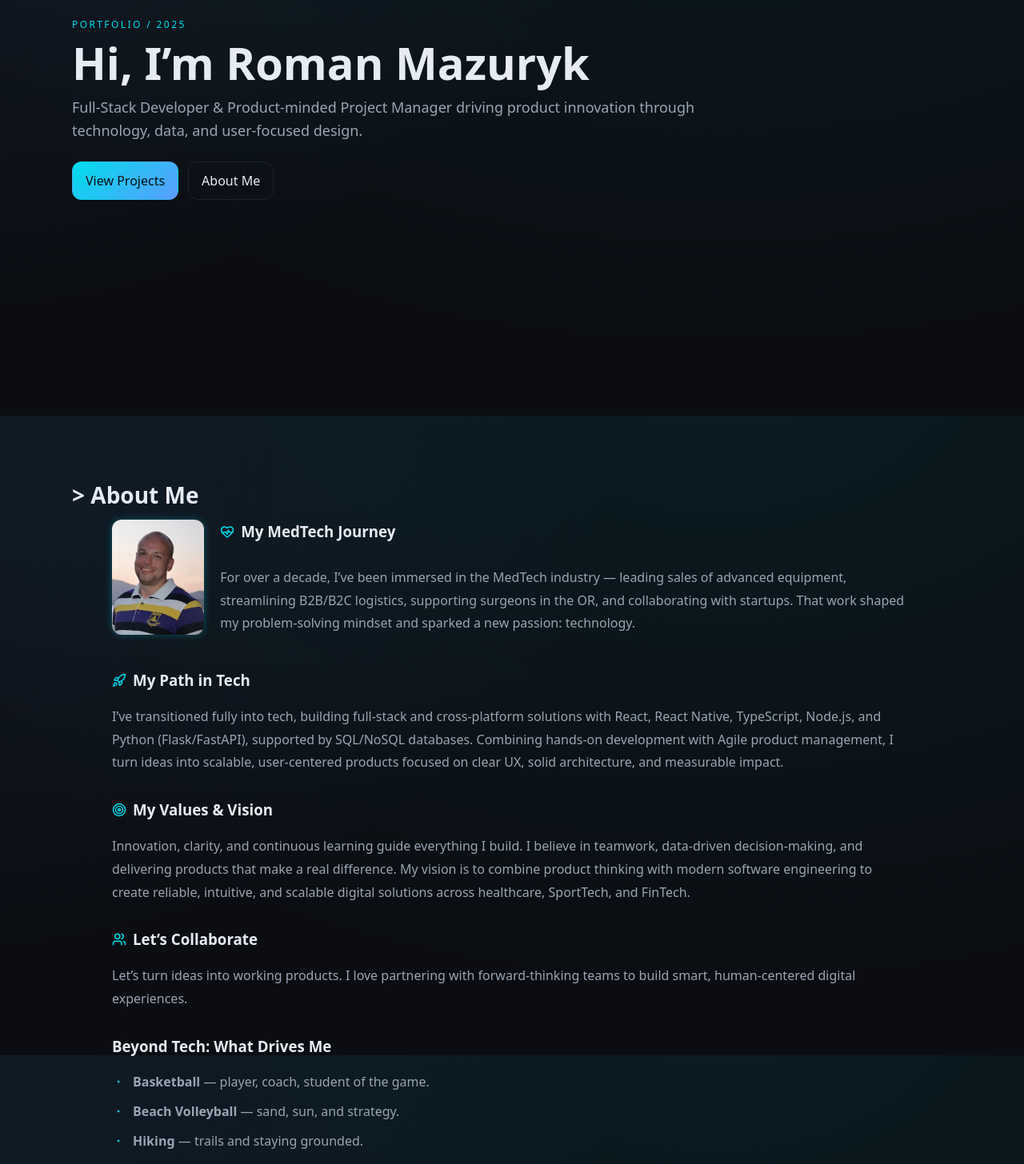
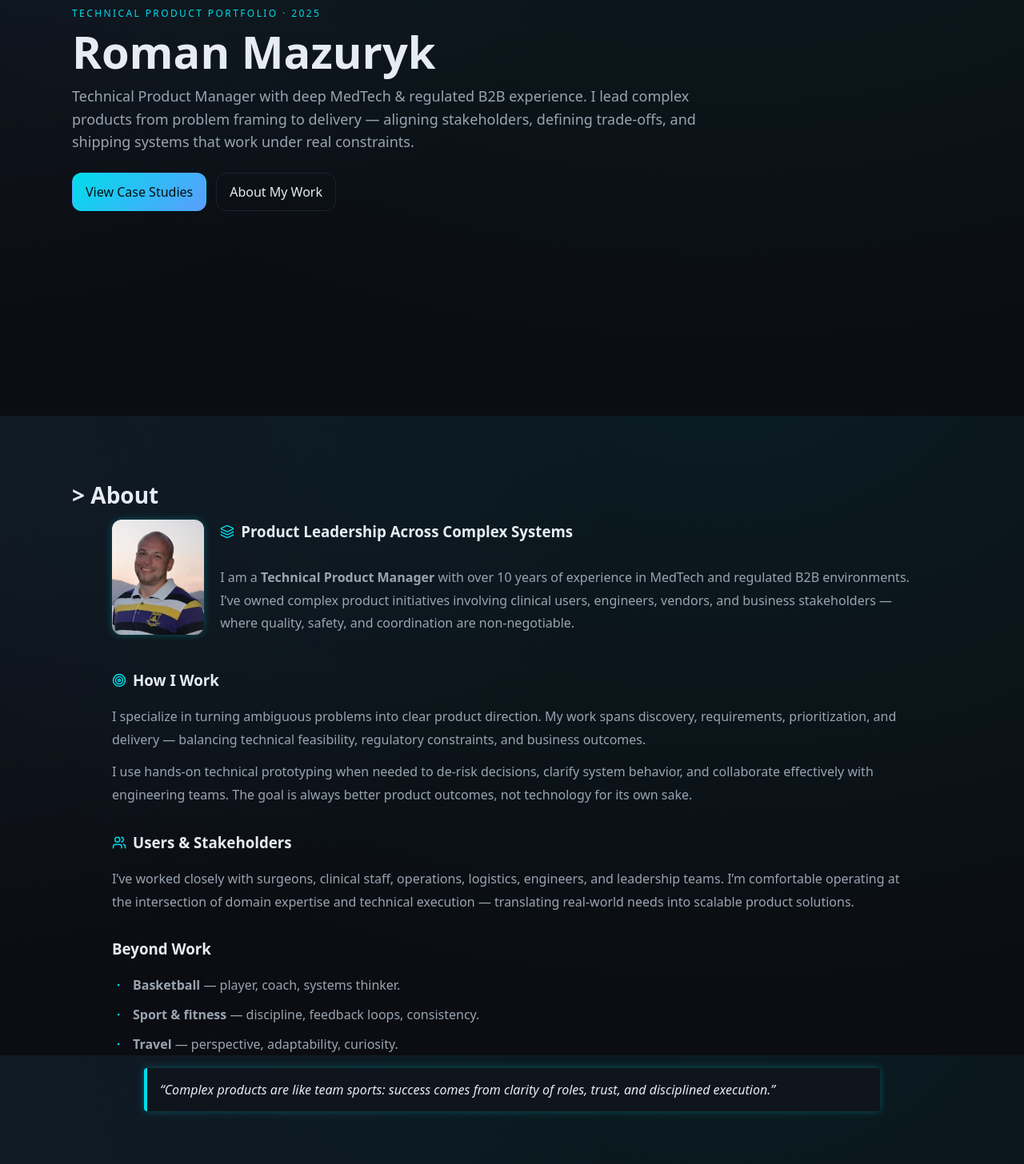
Before and after one commit to romahawk/portfolio-react, a React (Vite) app: page / in a window 1280 px wide. Shown: the part 280-1736 px from the top of the page at 80% size. Built offline with nearby package versions, Linux system fonts and the light colour scheme.

Commit message:
feat(copy): PM-first hero and about

```diff
--- a/src/components/About.jsx
+++ b/src/components/About.jsx
@@ -1,7 +1,7 @@
 import React from "react";
 import {
   HeartPulse,
-  Rocket,
+  Layers,
   Target,
   Users,
   Dot,
@@ -11,14 +11,13 @@ const About = () => {
   return (
     <section id="about" className="section container about">
       <h2 className="about__title">
-        <span className="about__chev">&gt;</span> About Me
+        <span className="about__chev">&gt;</span> About
       </h2>
 
       <div className="about__container">
-        {/* Row 1: Photo + Journey */}
+        {/* Row 1: Photo + Identity */}
         <div className="about__row about__row--two-columns">
           <div className="about__photo">
-            {/* Replace with your real photo path if available */}
             <img
               src="/images/profile.jpg"
               alt="Roman Mazuryk profile"
@@ -28,79 +27,73 @@ const About = () => {
 
           <div className="about__panel">
             <h3 className="about__heading">
-              <HeartPulse size={18} className="icon about__icon" />
-              My MedTech Journey
+              <Layers size={18} className="icon about__icon" />
+              Product Leadership Across Complex Systems
             </h3>
             <p className="about__text">
-              For over a decade, I’ve been immersed in the MedTech industry — leading sales of advanced equipment, streamlining B2B/B2C logistics, supporting surgeons in the OR, and collaborating with startups. That work shaped my problem-solving mindset and sparked a new passion: technology.
+              I am a <strong>Technical Product Manager</strong> with over 10 years of experience
+              in MedTech and regulated B2B environments. I’ve owned complex product initiatives
+              involving clinical users, engineers, vendors, and business stakeholders — where
+              quality, safety, and coordination are non-negotiable.
             </p>
           </div>
         </div>
 
-        {/* Row 2: Pivot */}
+        {/* Row 2: How you work */}
         <div className="about__row">
           <h3 className="about__heading">
-            <Rocket size={18} className="icon about__icon" />
-            My Path in Tech
+            <Target size={18} className="icon about__icon" />
+            How I Work
           </h3>
           <p className="about__text">
-            I’ve transitioned fully into tech, building full-stack and cross-platform solutions with React, React Native, TypeScript, Node.js, and Python (Flask/FastAPI), supported by SQL/NoSQL databases. Combining hands-on development with Agile product management, I turn ideas into scalable, user-centered products focused on clear UX, solid architecture, and measurable impact.
+            I specialize in turning ambiguous problems into clear product direction.
+            My work spans discovery, requirements, prioritization, and delivery — balancing
+            technical feasibility, regulatory constraints, and business outcomes.
+          </p>
+          <p className="about__text">
+            I use hands-on technical prototyping when needed to de-risk decisions,
+            clarify system behavior, and collaborate effectively with engineering teams.
+            The goal is always better product outcomes, not technology for its own sake.
           </p>
         </div>
 
-        {/* Row 3: Values */}
+        {/* Row 3: Stakeholders */}
         <div className="about__row">
           <h3 className="about__heading">
-            <Target size={18} className="icon about__icon" />
-            My Values &amp; Vision
+            <Users size={18} className="icon about__icon" />
+            Users & Stakeholders
           </h3>
           <p className="about__text">
-            Innovation, clarity, and continuous learning guide everything I build. I believe in teamwork, data-driven decision-making, and delivering products that make a real difference. My vision is to combine product thinking with modern software engineering to create reliable, intuitive, and scalable digital solutions across healthcare, SportTech, and FinTech.
+            I’ve worked closely with surgeons, clinical staff, operations, logistics,
+            engineers, and leadership teams. I’m comfortable operating at the intersection
+            of domain expertise and technical execution — translating real-world needs into
+            scalable product solutions.
           </p>
         </div>
 
-        {/* Row 4: Collaborate */}
+        {/* Row 4: Personal but grounded */}
         <div className="about__row">
-          <h3 className="about__heading">
-            <Users size={18} className="icon about__icon" />
-            Let’s Collaborate
-          </h3>
-          <p className="about__text">
-            Let’s turn ideas into working products. I love partnering with forward-thinking teams to build smart, human-centered digital experiences.
-          </p>
-        </div>
-
-        {/* Row 5: Interests */}
-        <div className="about__row">
-          <h3 className="about__heading">Beyond Tech: What Drives Me</h3>
+          <h3 className="about__heading">Beyond Work</h3>
 
           <ul className="about__list">
             <li className="about__list-item">
               <Dot size={16} className="icon about__bullet-icon" />
-              <strong>Basketball</strong> — player, coach, student of the game.
+              <strong>Basketball</strong> — player, coach, systems thinker.
             </li>
             <li className="about__list-item">
               <Dot size={16} className="icon about__bullet-icon" />
-              <strong>Beach Volleyball</strong> — sand, sun, and strategy.
+              <strong>Sport & fitness</strong> — discipline, feedback loops, consistency.
             </li>
             <li className="about__list-item">
               <Dot size={16} className="icon about__bullet-icon" />
-              <strong>Hiking</strong> — trails and staying grounded.
-            </li>
-            <li className="about__list-item">
-              <Dot size={16} className="icon about__bullet-icon" />
-              <strong>Travel</strong> — curious about new cultures, food, and ideas.
-            </li>
-            <li className="about__list-item">
-              <Dot size={16} className="icon about__bullet-icon" />
-              <strong>Lifelong Learner</strong> — always improving and growing.
+              <strong>Travel</strong> — perspective, adaptability, curiosity.
             </li>
           </ul>
 
           <blockquote className="about__quote">
             <em>
-              “Basketball taught me teamwork, strategy, and discipline—qualities
-              I now apply to building projects and collaborating in tech.”
+              “Complex products are like team sports: success comes from clarity of roles,
+              trust, and disciplined execution.”
             </em>
           </blockquote>
         </div>
--- a/src/components/Hero.jsx
+++ b/src/components/Hero.jsx
@@ -5,14 +5,25 @@ const Hero = () => {
     <section id="home" className="hero">
       <div className="container hero__inner">
         <div className="hero__content">
-          <p className="hero__eyebrow">Portfolio / 2025</p>
-          <h1 className="hero__title">Hi, I’m Roman Mazuryk</h1>
+          <p className="hero__eyebrow">Technical Product Portfolio · {new Date().getFullYear()}</p>
+
+          <h1 className="hero__title">
+            Roman Mazuryk
+          </h1>
+
           <p className="hero__subtitle">
-            Full-Stack Developer & Product-minded Project Manager driving product innovation through technology, data, and user-focused design.
+            Technical Product Manager with deep MedTech & regulated B2B experience.
+            I lead complex products from problem framing to delivery — aligning stakeholders,
+            defining trade-offs, and shipping systems that work under real constraints.
           </p>
+
           <div className="hero__actions">
-            <a href="#projects" className="btn btn--primary">View Projects</a>
-            <a href="#about" className="btn btn--ghost">About Me</a>
+            <a href="#projects" className="btn btn--primary">
+              View Case Studies
+            </a>
+            <a href="#about" className="btn btn--ghost">
+              About My Work
+            </a>
           </div>
         </div>
       </div>
```
